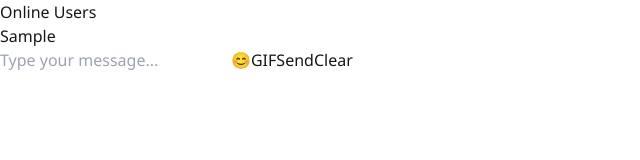
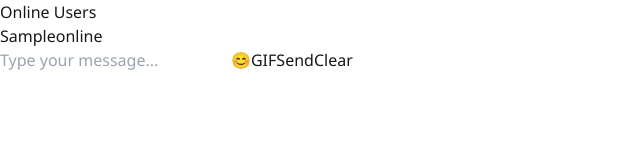
Before and after one commit to xrplto/xrponline-init, a Next.js app: page /chat in a window 1280 px wide. Both pictures are taken after typing "Sample" into the empty fields and a click on the button "Join Chat". Shown: the top 160 px of the page, without its empty margins (0-640 px from the left). Built offline with nearby package versions, Linux system fonts and the light colour scheme.

Commit message:
ui update

```diff
--- a/src/app/chat/components/ChatInterface.tsx
+++ b/src/app/chat/components/ChatInterface.tsx
@@ -108,6 +108,16 @@ const renderMessageWithLinks = (message: ChatMessage) => {
       })}
     </div>
   );
+};
+
+const getUserStatus = (lastSeen: number): 'online' | 'inactive' | 'offline' => {
+  const timeDiff = Date.now() - lastSeen;
+  if (timeDiff < 10000) { // Within 10 seconds
+    return 'online';
+  } else if (timeDiff < 60000) { // Within 1 minute
+    return 'inactive';
+  }
+  return 'offline';
 };
 
 export default function ChatInterface() {
@@ -369,7 +379,9 @@ export default function ChatInterface() {
         {/* Online Users */}
         <div className="w-56 bg-white border-[2px] border-[#0a0a0a] border-r-[#dfdfdf] border-b-[#dfdfdf] p-2 h-[600px] overflow-y-auto">
           <div className="font-bold mb-2">Online Users</div>
-          {onlineUsers.map((user) => (
+          {onlineUsers.map((user) => {
+            const status = getUserStatus(user.lastSeen);
+            return (
               <div
                 key={user.username}
                 className={`text-sm py-1 px-2 mb-1 bg-[#c0c0c0] border-[1px] border-[#dfdfdf] border-r-[#0a0a0a] border-b-[#0a0a0a] cursor-pointer ${
@@ -377,10 +389,25 @@ export default function ChatInterface() {
                 }`}
                 onClick={() => setSelectedUser(user.username === selectedUser ? null : user.username)}
               >
-              {user.username}
+                <div className="flex items-center justify-between">
+                  <span>{user.username}</span>
+                  <span className="flex items-center">
+                    <span className={`w-2 h-2 rounded-full mr-1 ${
+                      status === 'online' ? 'bg-green-500' :
+                      status === 'inactive' ? 'bg-yellow-500' :
+                      'bg-gray-500'
+                    }`} />
+                    <span className="text-xs opacity-75">
+                      {status === 'online' ? 'online' :
+                       status === 'inactive' ? 'inactive' :
+                       'offline'}
+                    </span>
+                  </span>
+                </div>
                 {selectedUser === user.username && ' (DM)'}
               </div>
-          ))}
+            );
+          })}
         </div>
       </div>
 
```
Lines whose indentation alone changed are shown as unchanged.
